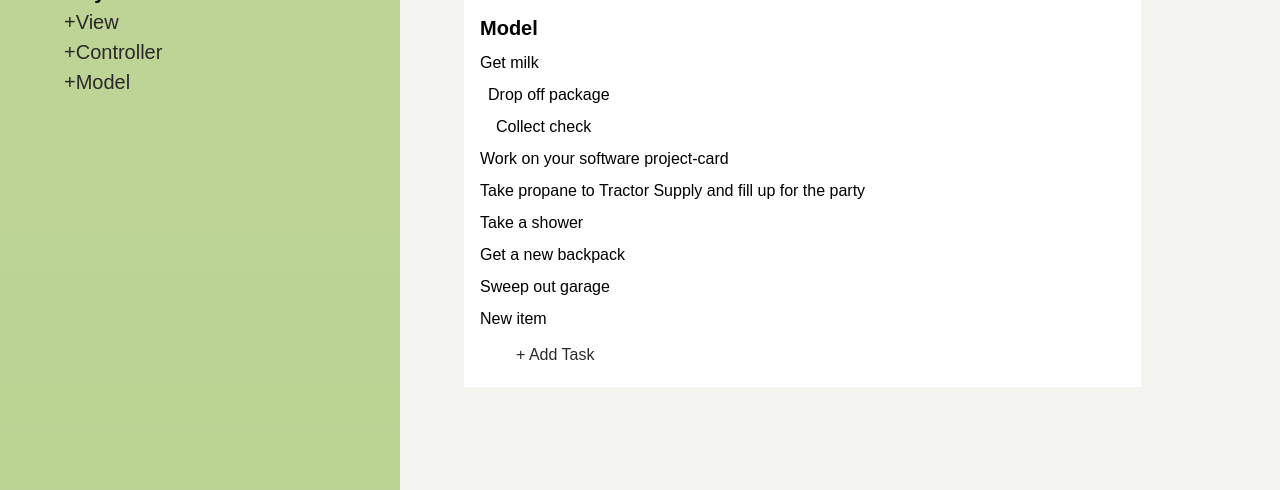
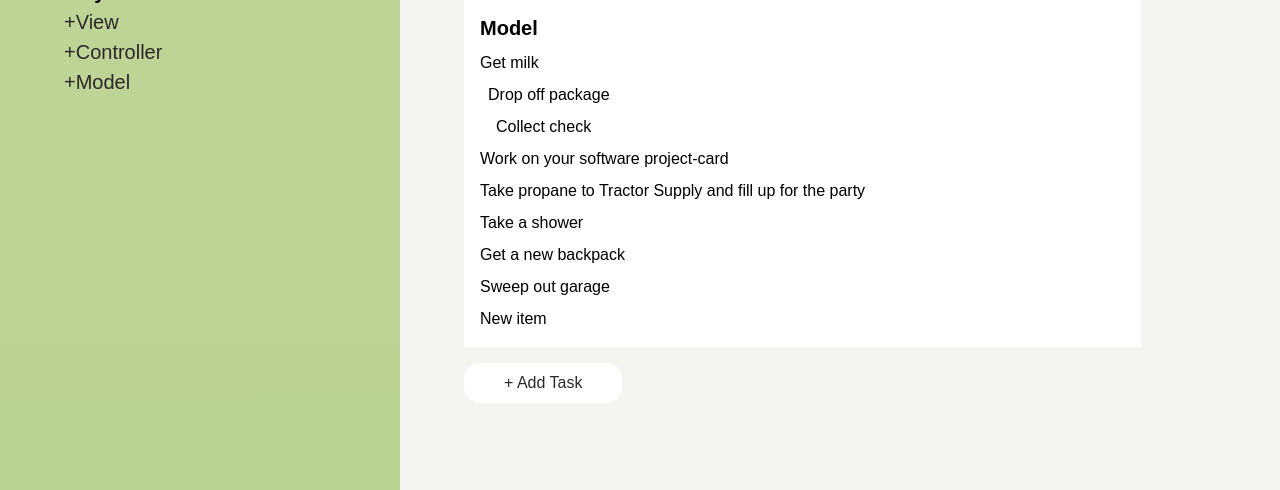
Before and after one commit to atleastonebearplease/to-do-list-TOP, a website built with webpack: page src/index.html in a window 1280 px wide. Both pictures are taken after a click on the button "+ Add Task". Shown: the part 147-637 px from the top of the page. Built offline with nearby package versions, Linux system fonts and the light colour scheme.

Commit message:
feat: Add file for dom and handlers, test add task

```diff
--- a/src/index.html
+++ b/src/index.html
@@ -39,8 +39,8 @@
                     <div class="to-do__item">Take a shower</div>
                     <div class="to-do__item">Get a new backpack</div>
                     <div class="to-do__item">Sweep out garage</div>
-                    <button class="add-task-button">+ Add Task</button>
                 </div>
+                <button class="add-task-button">+ Add Task</button>
             </div>
 
         </div>
--- a/src/index.js
+++ b/src/index.js
@@ -93,12 +93,12 @@ console.log("We found " + node.data.title);
 function handleAddTaskButton(event) {
     console.log("Add task clicked");
 
-    let taskButton = event.target;
+    let toDoItems = document.querySelector(".to-do__section");
     let newTask = document.createElement("div");
     newTask.classList.add("to-do__item");
     newTask.innerText = "New item";
 
-    taskButton.before(newTask);
+    toDoItems.appendChild(newTask);
 }
 
 let addTaskButton = document.querySelector(".add-task-button");
--- a/src/styles.css
+++ b/src/styles.css
@@ -119,6 +119,7 @@
 
 .add-task-button {
     border: none;
+    border-radius: 1rem;
     background-color: white;
     color: rgb(44, 42, 42);
     font-size: 1rem;
```
Also changed, not shown: src/eventHandler.js (added, +17 -0 lines), src/dom.js (added), 1 other file.
